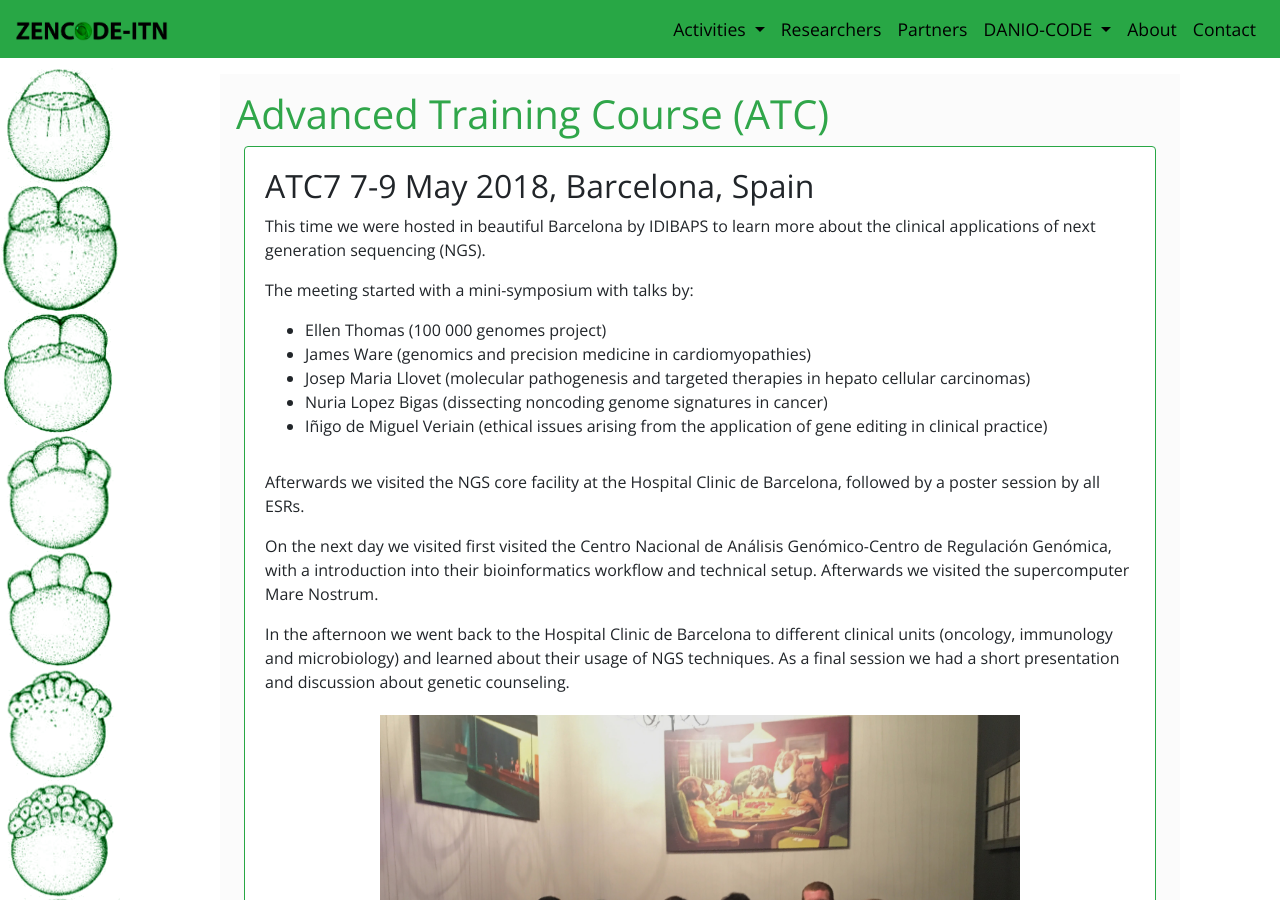
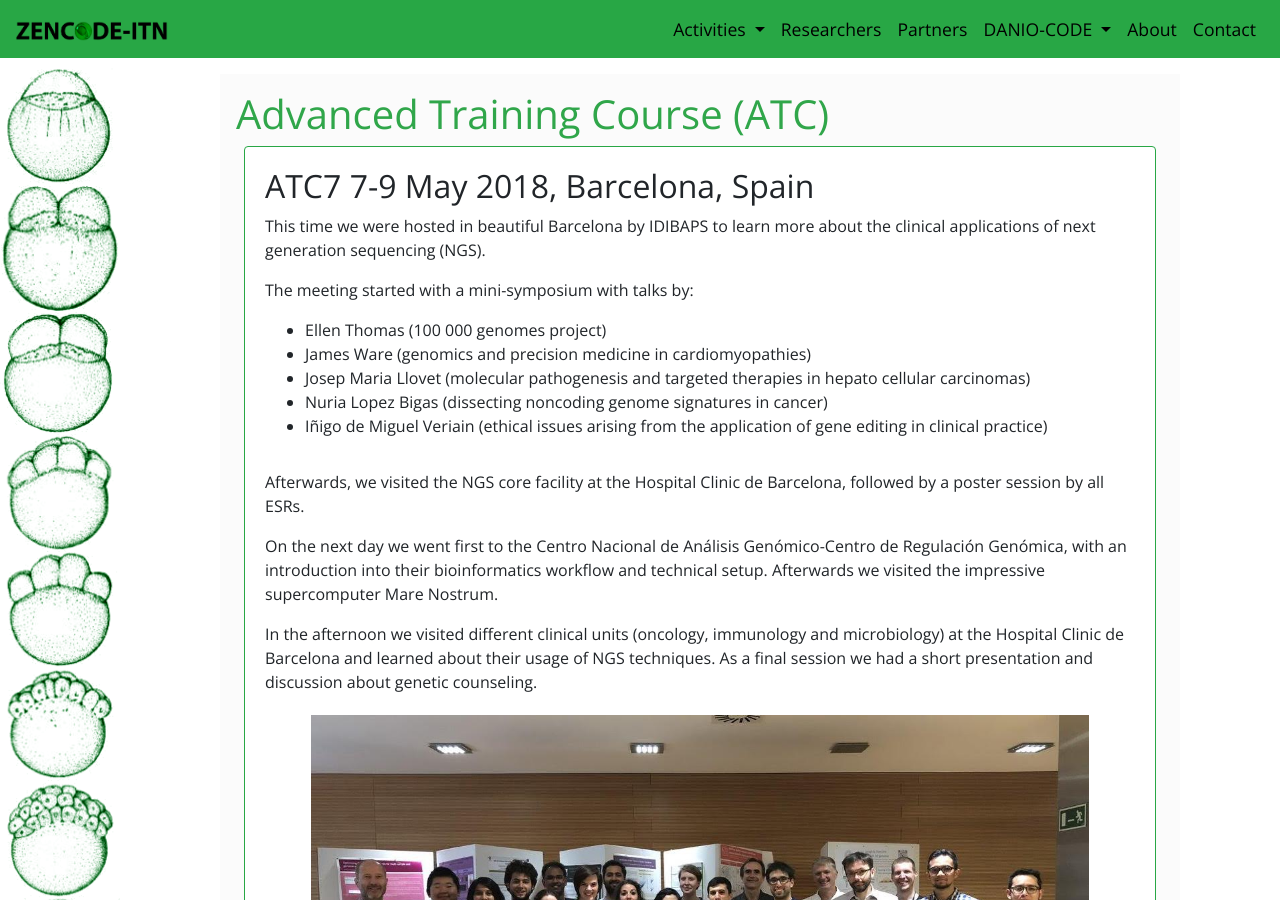
Before and after one commit to zencode-itn/zencode-itn.github.io, a Jekyll site: the page built from _posts/2017-12-14-atc.md, in a window 1280 px wide and 900 px high. Built offline with Jekyll 4.4.1, drawn with Linux system fonts in a browser that asks for light colours; nearby versions of some CDN libraries; a script that is not in the unit is left out; comment, search, counter and statistics services are not loaded.

Commit message:
small language fixes for atc7 report

```diff
--- a/_posts/2017-12-14-atc.md
+++ b/_posts/2017-12-14-atc.md
@@ -18,10 +18,10 @@ permalink: /atc.html
   <li>Iñigo de Miguel Veriain (ethical issues arising from the application of gene editing in clinical practice)</li>
 </ul></p>
 <p>
-Afterwards we visited the NGS core facility at the Hospital Clinic de Barcelona, followed by a poster session by all ESRs.</p>
+Afterwards, we visited the NGS core facility at the Hospital Clinic de Barcelona, followed by a poster session by all ESRs.</p>
 
-<p>On the next day we visited first visited the Centro Nacional de Análisis Genómico-Centro de Regulación Genómica, with a introduction into their bioinformatics workflow and technical setup. Afterwards we visited the supercomputer Mare Nostrum.</p>
-<p>In the afternoon we went back to the Hospital Clinic de Barcelona to different clinical units (oncology, immunology and microbiology) and learned about their usage of NGS techniques. As a final session we had a short presentation and discussion about genetic counseling.</p>
+<p>On the next day we went first to the Centro Nacional de Análisis Genómico-Centro de Regulación Genómica, with an introduction into their bioinformatics workflow and technical setup. Afterwards we visited the impressive supercomputer Mare Nostrum.</p>
+<p>In the afternoon we visited different clinical units (oncology, immunology and microbiology) at the Hospital Clinic de Barcelona and learned about their usage of NGS techniques. As a final session we had a short presentation and discussion about genetic counseling.</p>
 
 <div class="image-gallery-lg d-flex flex-row flex-wrap justify-content-center ">
 {% for image in site.static_files %}
```
Also changed, not shown: library/images/atcs/atc7/atc7-01.jpg (deleted).
